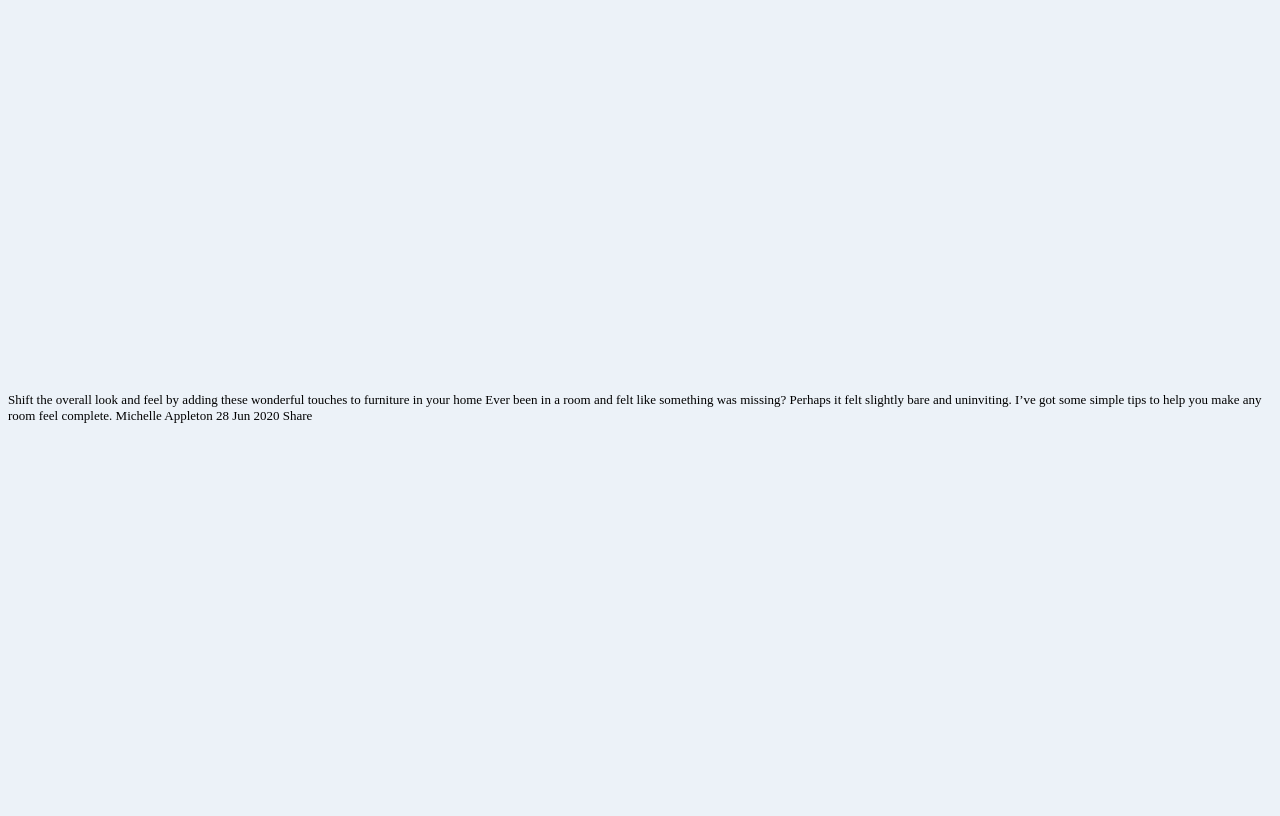
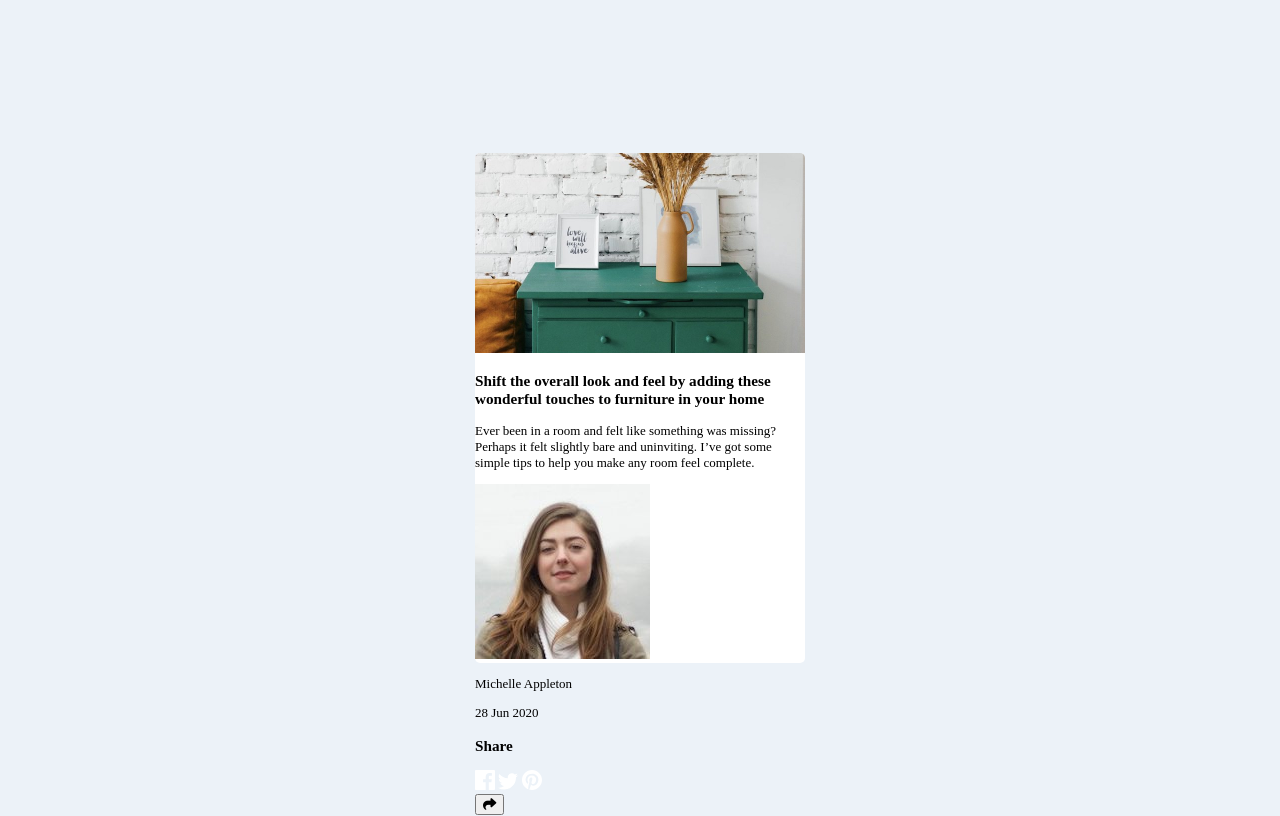
Before and after one commit to toshihikotani/article-preview-component-master, a plain HTML site: page index.html in a window 1280 px wide. Drawn offline with Linux system fonts and the light colour scheme.

Commit message:
"Complete the HTML layout"

```diff
--- a/index.html
+++ b/index.html
@@ -15,17 +15,56 @@
 
   <main>
 
-    Shift the overall look and feel by adding these wonderful
-    touches to furniture in your home
+    <!--DRAWERS IMAGE-->
 
-    Ever been in a room and felt like something was missing? Perhaps
-    it felt slightly bare and uninviting. I’ve got some simple tips
-    to help you make any room feel complete.
+      <img class="drawers-image" src="images/drawers.jpg" alt="Drawers Image" aria-hidden="true"/>
 
-    Michelle Appleton
-    28 Jun 2020
 
-    Share
+    <article>
+
+      <!--DETAILS SECTION-->
+      <section class="details-section">
+
+        <h1>Shift the overall look and feel by adding these wonderful
+          touches to furniture in your home</h1>
+
+        <p>Ever been in a room and felt like something was missing? Perhaps
+        it felt slightly bare and uninviting. I’ve got some simple tips
+        to help you make any room feel complete.</p>
+
+      </section>
+
+      <!--AVATAR SECTION-->
+      <section class="avatar-section">
+
+        <!--AVATAR PROFILE IMAGE-->
+        <div class="circle-image">
+          <img src="images/avatar-michelle.jpg" alt="User - Michelle" aria-hidden="true">
+        </div>
+
+        <p class="avatar-name">Michelle Appleton</p>
+        <p class="avatar-date">28 Jun 2020</p>
+
+      </section>
+
+       <!--SOCIAL MEDIA SECTION-->
+      <section class="social-media-section">
+
+        <h1>Share</h1>
+
+        <!--FACEBOOK ICON-->
+        <img class="social-media-icon" src="images/icon-facebook.svg" alt="Facebook Icon">
+        <!--TWITTER ICON-->
+        <img class="social-media-icon" src="images/icon-twitter.svg"  alt="Twitter Icon">
+        <!--PININTEREST ICON-->
+        <img class="social-media-icon" src="images/icon-pinterest.svg" alt="Pinterest Icon">
+
+      </section>
+
+      <!--SHARE BUTTON-->
+      <button class="share-button"><i class="fa-solid fa-share"></i></button>
+
+    </article>
 
   </main>
 
--- a/sass/styles.scss
+++ b/sass/styles.scss
@@ -20,3 +20,42 @@ body {
     justify-content: center;
     align-items: center;
 }
+
+/* MAIN */
+main {
+    background-color: white;
+    width: 330px;
+    height: 510px;
+    border-radius: 5px;
+
+    /* DRAWERS IMAGE */
+    .drawers-image {
+        width: 100%;
+        height: 200px;
+        object-fit: cover;
+        object-position: center 30%;
+        border-top-right-radius: inherit;
+        border-top-left-radius: inherit;
+    }
+}
+
+
+/* PORTRAIT TABLET */
+@media only screen and (min-width: 600px){
+
+}
+
+/* LANDSCAPE TABLET */
+@media only screen and (min-width: 768px){
+
+}
+
+/* LAPTOP/DESKTOP */
+@media only screen and (min-width: 992px){
+
+}
+
+/* LARGE LAPTOP/DESKTOP */
+@media only screen and (min-width: 1200px){
+
+}
```
Also changed, not shown: css/styles.css, 1 other file.
